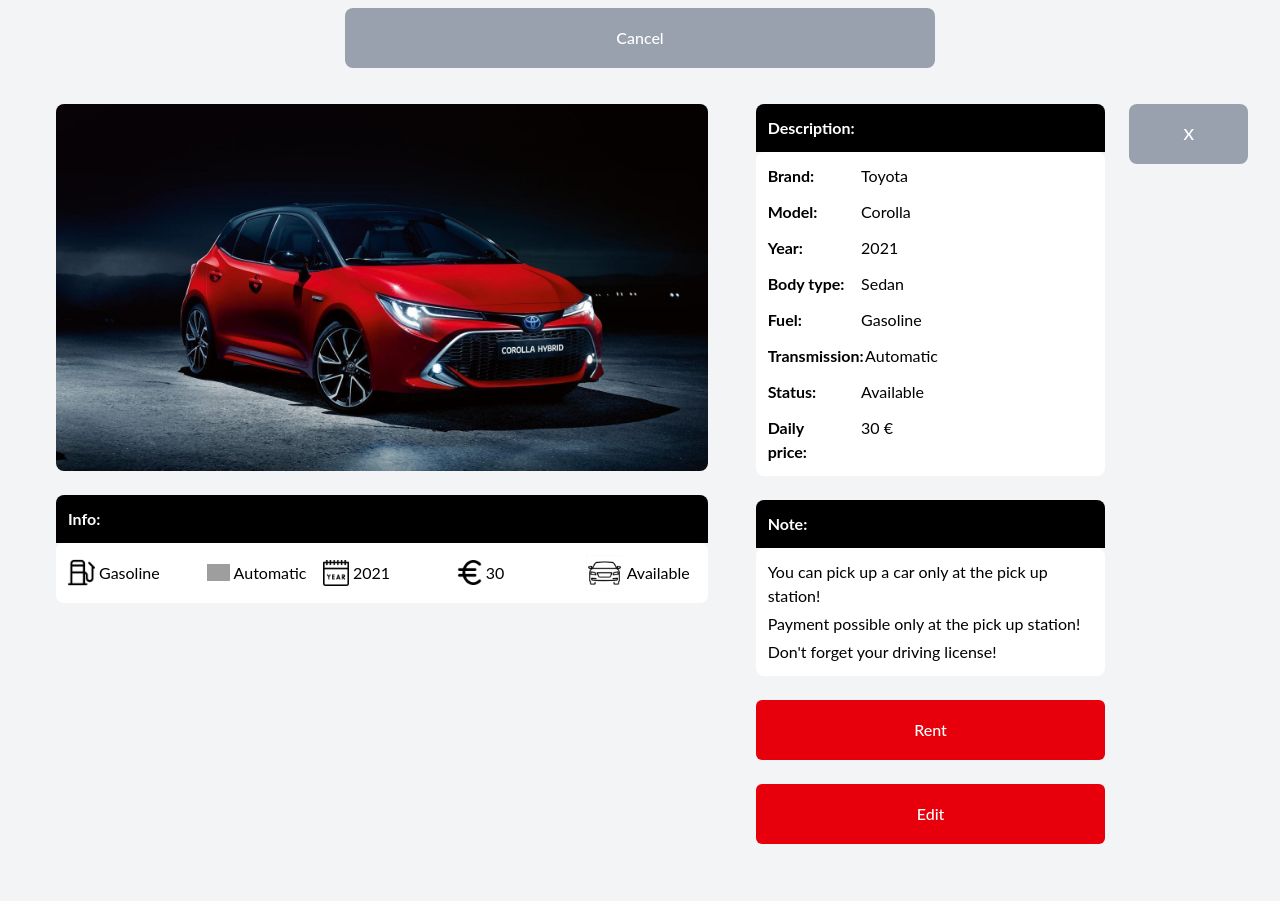
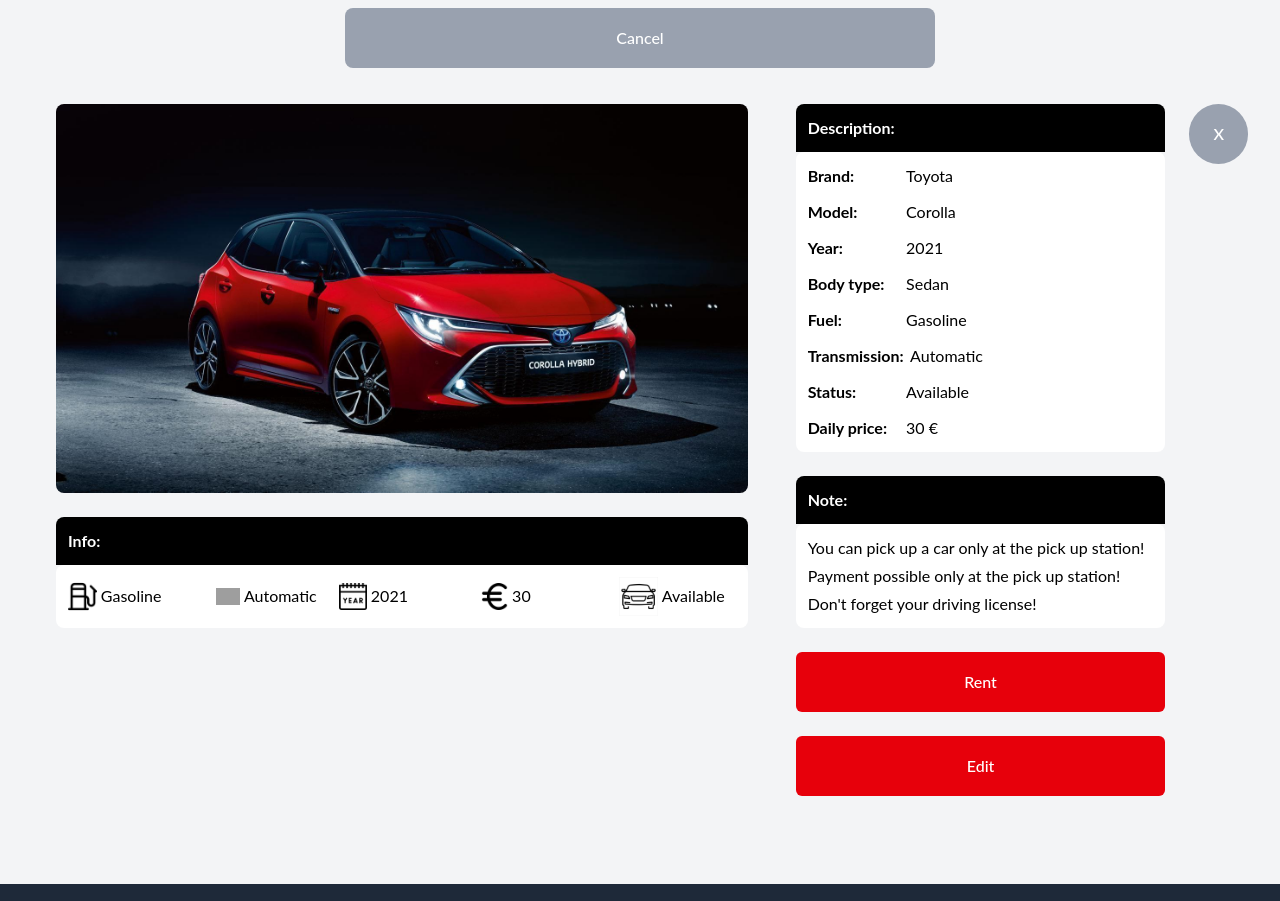
Before and after one commit to ratedaux/AIT-TR-Car-rental-project-front, a React (Vite) app: page / in a window 1280 px wide. Shown: the part 3716-4617 px from the top of the page. Built offline with nearby package versions, Linux system fonts and the light colour scheme; no server answers; grey boxes are pictures that could not be loaded.

Commit message:
round button

```diff
--- a/src/components/CarComponent/CarComponent.tsx
+++ b/src/components/CarComponent/CarComponent.tsx
@@ -135,24 +135,20 @@ function CarComponent({
           <Button name="Rent" type="button" onClick={() => {}} />
         </div>
 
-{/* Edit car only for Admin */}
+        {/* Edit car only for Admin */}
         <div className="w-auto">
           <Button name="Edit" type="button" onClick={() => {}} />
         </div>
-
       </div>
 
       {/* close button */}
-      <div className=" mt-6">
-        <div className="w-auto">
-          <Button
+      <div className="mt-6">
+        <Button
           name="X"
-          customClasses="!rounded-lg font-semibold !bg-gray-400 hover:!bg-red-700 text-white"
+          customClasses=" !px-6 !py-6 !rounded-full font-semibold !bg-gray-400 hover:!bg-red-700 text-white"
           onClick={handleClose}
         />
       </div>
-      </div>
-
     </div>
   )
 }
```
